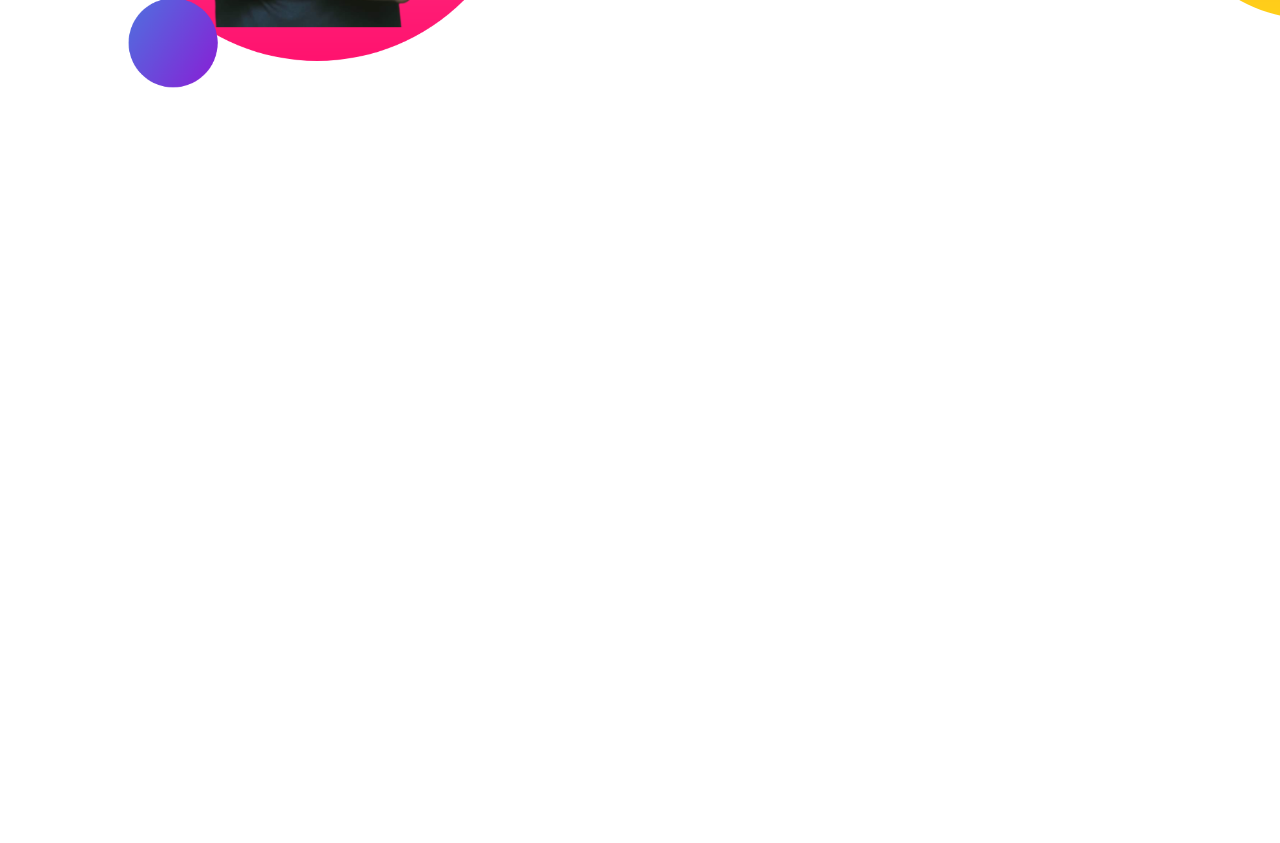
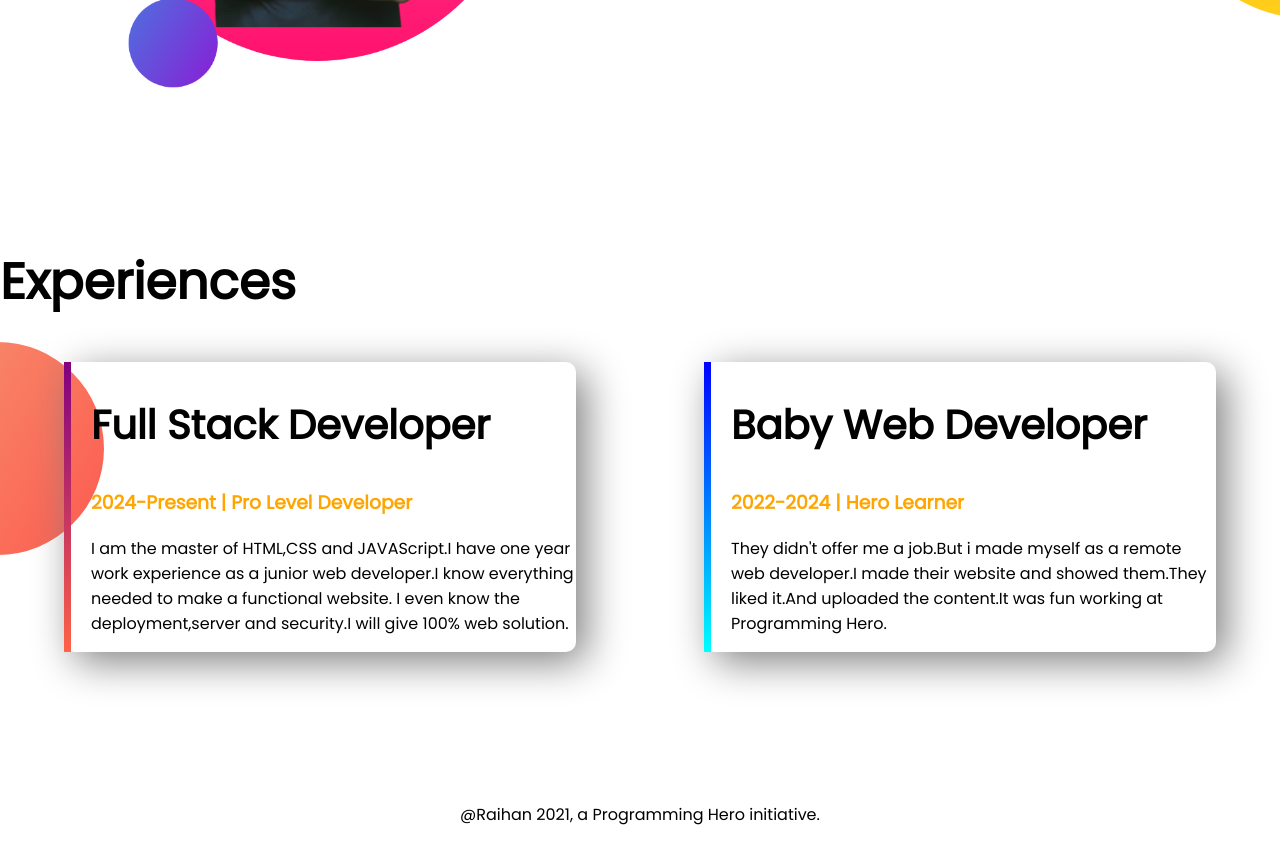
Before and after one commit to raihan00715/developer-portfolio, a plain HTML site: page index.html in a window 1280 px wide. Shown: the part 969-1812 px from the top of the page. Before the commit the page ends 1214 px from the top, so only its background shows below. Drawn offline with Linux system fonts and the light colour scheme.

Commit message:
footer and experience added

```diff
--- a/index.html
+++ b/index.html
@@ -13,7 +13,7 @@
 </head>
 
 <body>
-    <section class="top-banner">
+    <section class="top-banner flexible-container">
         <div class="half-width">
             <h1>Welcome To</h1>
             <h1><span class="orange-color">RAIHAN'S</span> World!</h1>
@@ -31,7 +31,7 @@
             <img src="images/my pic.png" alt="">
         </div>
     </section>
-    <section class="dream-big">
+    <section class="dream-big flexible-container">
         <div class="half-width">
             <img src="images/my pic 2.png" alt="">
         </div>
@@ -44,6 +44,30 @@
         </div>
 
     </section>
+    <section class="experience-area">
+        <h1>Experiences</h1>
+        <div class="flexible-container">
+            <div id="full-stack-experience" class="experience-item">
+                <h2>Full Stack Developer</h2>
+                <h3 class="orange-color">2024-Present | Pro Level Developer</h3>
+                <p>I am the master of HTML,CSS and JAVAScript.I have one year work experience as a junior web
+                    developer.I
+                    know everything needed to make a functional website.
+                    I even know the deployment,server and security.I will give 100% web solution.</p>
+            </div>
+            <div id="web-dev-experience" class="experience-item">
+                <h2>Baby Web Developer</h2>
+                <h3 class="orange-color">2022-2024 | Hero Learner</h3>
+                <p>They didn't offer me a job.But i made myself as a remote web developer.I made their website and
+                    showed
+                    them.They liked it.And uploaded the content.It was fun working at Programming Hero.</p>
+            </div>
+        </div>
+
+    </section>
+    <footer>
+        <p>@Raihan 2021, a Programming Hero initiative.</p>
+    </footer>
 </body>
 
 </html>
--- a/style.css
+++ b/style.css
@@ -5,10 +5,13 @@ body{
 h1{
     font-size: 50px;
 }
+h2{
+    font-size: 40px;
+}
 .orange-color{
     color: orange;
 }
-section{
+.flexible-container{
     display: flex;
     margin-bottom: 150px;
 }
@@ -36,3 +39,31 @@ section{
     background-repeat: no-repeat;
     background-position: right;
 }
+.experience-area{
+    background-image: url(images/exp-bg.png);
+    background-repeat: no-repeat;
+    background-position: left;
+}
+.experience-item{
+    width: 40%;
+    margin-left: 5%;
+    margin-right: 5%;
+    padding-left: 20px;
+    border-radius: 10px;
+    box-shadow: 10px 10px 40px gray;
+
+}
+#web-dev-experience{
+    border-left: 7px solid;
+    border-image:  linear-gradient(blue,cyan );
+    border-image-slice: 1;
+
+}
+#full-stack-experience{
+    border-left: 7px solid;
+    border-image:  linear-gradient(purple,tomato );
+    border-image-slice: 1;
+}
+footer p{
+    text-align: center;
+}
```
Also changed, not shown: images/jhankar.png (deleted), images/jhankar2.png (deleted), pic/WeChat Image_20210704172538.jpg (deleted), pic/WeChat Image_20210704172551.jpg (deleted), pic/WeChat Image_20210704172556.jpg (deleted), pic/WeChat Image_20210704172656.jpg (deleted), pic/WeChat Image_20210704173235.jpg (deleted), pic/WeChat_Image_20210704172538-removebg-preview.png (deleted), pic/WeChat_Image_20210704172551-removebg-preview.png (deleted), pic/WeChat_Image_20210704172656-removebg-preview.png (deleted), pic/WeChat_Image_20210704173235-removebg-preview.png (deleted), pic/my pic 2.png (deleted), pic/my pic.png (deleted).
